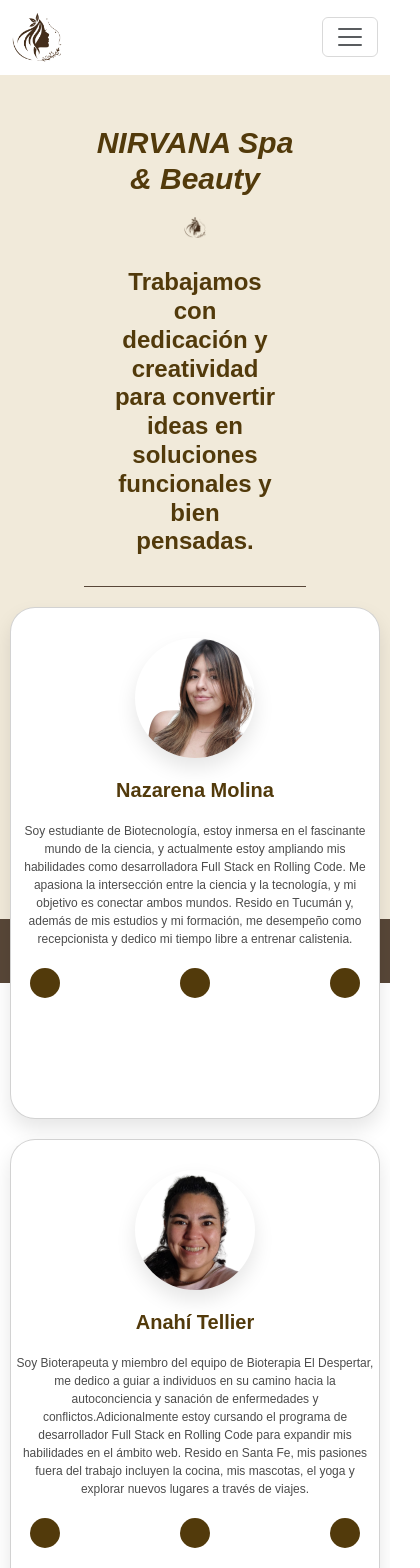
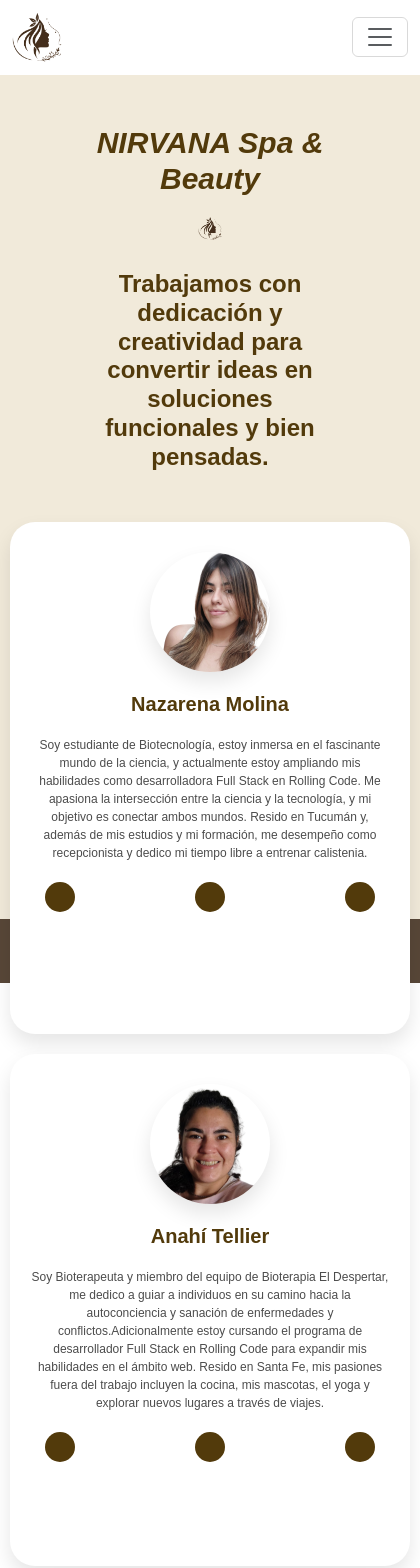
Before and after one commit to SantyMolina98/Spa-Nirvana-React-, a React (Vite) app: page /nosotros in a window 390 px wide. Shown: the top 1568 px of the page, 420 px wide, since content can reach past the window. Built offline with nearby package versions, Linux system fonts and the light colour scheme.

Commit message:
corrección de algunos errores, aún queda corregir estilos

```diff
--- a/src/App.css
+++ b/src/App.css
@@ -16,6 +16,15 @@
   --color-fifth: #f1eada;
   --color-sixth: #eec58c;
   --color-seventh: #aa6d3b;
+}
+
+body{
+    min-height: 100vh;
+    display: flex;
+    flex-direction: column;
+    justify-content: center;
+    flex-wrap: wrap;
+    width: 100vw;
 }
 /* html, body, #root {
   height: 100%;
--- a/src/pages/HomePage.jsx
+++ b/src/pages/HomePage.jsx
@@ -1,6 +1,6 @@
-import {Link} from 'react-router-dom';
 import '../App.css';
 import '../styles/HomePage.css';
+import {Link} from 'react-router-dom';
 import {Carousel, Image, Card, Button} from 'react-bootstrap';
 import banner1 from '../assets/Img/banner1.jpg';
 import banner2 from '../assets/Img/banner2.jpg';
--- a/src/pages/Nosotros.jsx
+++ b/src/pages/Nosotros.jsx
@@ -1,7 +1,5 @@
 import '../App.css';
 import '../styles/Nosotros.css';
-import 'bootstrap';
-import { Link } from 'react-router-dom';
 import logospaheader from '../assets/Img/logospaheader.png';
 import Naza from '../assets/Img/Naza.png';
 import Anahi from '../assets/Img/Anahi.png';
@@ -10,80 +8,80 @@ import Gene from '../assets/Img/Gene.png';
 
 function Nosotros  ()  {
   return (
-    <main>
-      <article className="centrado">
-        <h1>NIRVANA Spa & Beauty</h1>
+    <main className='mainNos'>
+      <div className="centrado">
+        <h1 className='h1Nos'>NIRVANA Spa & Beauty</h1>
         <img src={logospaheader} alt="logo" className="logoarticle" />
         <h3 className="mainh">Trabajamos con dedicación y creatividad para convertir ideas en soluciones funcionales y bien pensadas.</h3>
-      </article>
+      </div>
     <section className="card-section">
-      <div className="card">
-        <img src={Naza} alt="naza" />
+      <div className="cardNos">
+        <img src={Naza} alt="naza" className='fotoNos' />
         <div>
-          <h2>Nazarena Molina</h2>
-          <p>Soy estudiante de Biotecnología, estoy inmersa en el fascinante mundo de la ciencia, y actualmente estoy
+          <h2 className='h2Nos'>Nazarena Molina</h2>
+          <p className='descripcionNos'>Soy estudiante de Biotecnología, estoy inmersa en el fascinante mundo de la ciencia, y actualmente estoy
             ampliando mis habilidades como desarrolladora Full Stack en Rolling Code. Me apasiona la intersección entre
             la ciencia y la tecnología, y mi objetivo es conectar ambos mundos. Resido en Tucumán y, además de mis
             estudios y mi formación, me desempeño como recepcionista y dedico mi tiempo libre a entrenar calistenia.</p>
-          <ul>
-            <li><a href="https://www.facebook.com/nazarena.molina.381265" target="_blank" className="fa fa-facebook"></a></li>
-            <li><a href="https://www.linkedin.com/in/nazarena-molina-b4376b270/" target="_blank" className="fa fa-linkedin"></a></li>
-            <li><a href="https://www.instagram.com/nazarenamolina/" target="_blank" className="fa fa-instagram"></a></li>
+          <ul className='ulNos'>
+            <li className='liNos'><a href="https://www.facebook.com/nazarena.molina.381265" target="_blank" className="fa fa-facebook"></a></li>
+            <li className='liNos'><a href="https://www.linkedin.com/in/nazarena-molina-b4376b270/" target="_blank" className="fa fa-linkedin"></a></li>
+            <li className='liNos'><a href="https://www.instagram.com/nazarenamolina/" target="_blank" className="fa fa-instagram"></a></li>
           </ul>
         </div>
       </div>
     </section>
     <section className="card-section">
-      <div className="card">
-        <img src={Anahi} alt="anahi" />
+      <div className="cardNos">
+        <img src={Anahi} alt="anahi" className='fotoNos' />
         <div>
-          <h2>Anahí Tellier</h2>
-          <p>Soy Bioterapeuta y miembro del equipo de Bioterapia El Despertar, me dedico a guiar a individuos en su
+          <h2 className='h2Nos'>Anahí Tellier</h2>
+          <p className='descripcionNos'>Soy Bioterapeuta y miembro del equipo de Bioterapia El Despertar, me dedico a guiar a individuos en su
             camino hacia la autoconciencia y sanación de enfermedades y conflictos.Adicionalmente estoy cursando el
             programa de desarrollador Full Stack en Rolling Code para expandir mis habilidades en el ámbito web. Resido
             en Santa Fe, mis pasiones fuera del trabajo incluyen la cocina, mis
             mascotas, el yoga y explorar nuevos lugares a través de viajes.</p>
-          <ul>
-            <li><a href="https://www.facebook.com/share/1E2tGpbciN/" target="_blank" className="fa fa-facebook"></a></li>
-            <li><a href="#" className="fa fa-linkedin"></a></li>
-            <li><a href="https://www.instagram.com/anahi.tellier_bioterapeuta/?igsh=aGFlMTV2NXllbHhi#"
+          <ul className='ulNos'>
+            <li className='liNos'><a href="https://www.facebook.com/share/1E2tGpbciN/" target="_blank" className="fa fa-facebook"></a></li>
+            <li className='liNos'><a href="#" className="fa fa-linkedin"></a></li>
+            <li className='liNos'><a href="https://www.instagram.com/anahi.tellier_bioterapeuta/?igsh=aGFlMTV2NXllbHhi#"
                target="_blank" className="fa fa-instagram"></a></li>
           </ul>
         </div>
       </div>
     </section>
     <section className="card-section">
-      <div className="card">
-        <img src={Santy} alt="santy" />
+      <div className="cardNos">
+        <img src={Santy} alt="santy" className='fotoNos' />
         <div>
-          <h2>Santiago Martín Molina</h2>
-          <p>Trabajo en la heladería Grido, donde he desarrollado una sólida capacidad para la atención al cliente
+          <h2 className='h2Nos'>Santiago Martín Molina</h2>
+          <p className='descripcionNos'>Trabajo en la heladería Grido, donde he desarrollado una sólida capacidad para la atención al cliente
             manejando diversas situaciones con profesionalismo. Adicionalmente, me estoy formando como
             desarrollador Full Stack en Rolling Code, una oportunidad para crecer profesionalmente y explorar nuevas
             áreas en el desarrollo web. Resido de Salta, me gusta jugar al fútbol,
             dedicarme a la organización de mi casa y disfrutar de la compañía de mi pareja y amigos.</p>
-          <ul>
-            <li><a href="https://www.facebook.com/santy.molina.98cima?locale=es_LA" target="_blank" className="fa fa-facebook"></a></li>
-            <li><a href="https://www.linkedin.com/in/santiago-molina-2893a2339/" target="_blank" className="fa fa-linkedin"></a></li>
-            <li><a href="https://www.instagram.com/santymolina98/" target="_blank" className="fa fa-instagram"></a></li>
+          <ul className='ulNos'>
+            <li className='liNos'><a href="https://www.facebook.com/santy.molina.98cima?locale=es_LA" target="_blank" className="fa fa-facebook"></a></li>
+            <li className='liNos'><a href="https://www.linkedin.com/in/santiago-molina-2893a2339/" target="_blank" className="fa fa-linkedin"></a></li>
+            <li className='liNos'><a href="https://www.instagram.com/santymolina98/" target="_blank" className="fa fa-instagram"></a></li>
           </ul>
         </div>
       </div>
     </section>
     <section className="card-section">
-      <div className="card">
-        <img src={Gene} alt="gene" />
+      <div className="cardNos">
+        <img src={Gene} alt="gene" className='fotoNos' />
         <div>
-          <h2>Genesis Bolaño</h2>
-          <p>Trabajo en Red Link como Auditor de Sistemas. Me encuentro estudiando la Licenciatura en Gestión en
+          <h2 className='h2Nos'>Genesis Bolaño</h2>
+          <p className='descripcionNos'>Trabajo en Red Link como Auditor de Sistemas. Me encuentro estudiando la Licenciatura en Gestión en
             Tecnología Informática en la UAI y también el
             curso de desarrollador Full Stack en Rolling Code. Esto es para sumar nuevos conocimientos a nivel
             profesional y poder avanzar en mis proyectos personales.Resido en Buenos Aires. En mi tiempo libre, me gusta
             ir al gimnasio, compartir con amigos, bailar, viajar y pasear a mi mascota.</p>
-          <ul>
-            <li><a href="https://www.facebook.com/Genesiscarolinabolano" target="_blank" className="fa fa-facebook"></a></li>
-            <li><a href="https://www.linkedin.com/in/genesis-bola%C3%B1o-55b6b0aa/" target="_blank" className="fa fa-linkedin"></a></li>
-            <li><a href="https://www.instagram.com/bgenesism/" target="_blank" className="fa fa-instagram"></a></li>
+          <ul className='ulNos'>
+            <li className='liNos'><a href="https://www.facebook.com/Genesiscarolinabolano" target="_blank" className="fa fa-facebook"></a></li>
+            <li className='liNos'><a href="https://www.linkedin.com/in/genesis-bola%C3%B1o-55b6b0aa/" target="_blank" className="fa fa-linkedin"></a></li>
+            <li className='liNos'><a href="https://www.instagram.com/bgenesism/" target="_blank" className="fa fa-instagram"></a></li>
           </ul>
       </div>
       </div>
--- a/src/styles/HomePage.css
+++ b/src/styles/HomePage.css
@@ -1,8 +1,4 @@
-*{
-  margin: 0;
-  padding: 0;
-  box-sizing: border-box;
-}
+
 
 .carrusel{
     width: 100%;
--- a/src/styles/Nosotros.css
+++ b/src/styles/Nosotros.css
@@ -1,5 +1,8 @@
 
 * {
+    margin: 0;
+    padding: 0;
+    box-sizing: border-box;
     --color-sixth: #f1eada;
     --color-input: rgb(82, 58, 11);
     --color-background: #f1eada;
@@ -7,15 +10,7 @@
     --color-sixth: #eec58c;
 }
 
-*,
-*::before,
-*::after {
-    margin: 0;
-    padding: 0;
-    box-sizing: border-box;
-}
-
-main {
+.mainNos {
     display: flex;
     flex-wrap: wrap;
     justify-content: center;
@@ -29,7 +24,7 @@ main {
 }
 
 
-main h1, h3 {
+.h1Nos , .mainh {
     width: 100%;
     text-align: center;
     font-weight: 600;
@@ -37,13 +32,17 @@ main h1, h3 {
     margin: 30px;
 }
 
-main h1 {
+.h1Nos {
     font-size: clamp(30px, 6vw, 50px);
     margin-bottom: 20px;
     font-style:oblique;
 }
 
-main .card-section {
+.logoarticle {
+  width: 10%;
+}
+
+.card-section {
     display: flex;
     justify-content: center;
     width: 100%;
@@ -51,7 +50,8 @@ main .card-section {
 
 }
 
-main .card-section .card {
+.cardNos {
+     height: 32em;
     display: flex;
     align-items: center;
     width: 100%;
@@ -66,7 +66,7 @@ main .card-section .card {
     overflow: hidden;
 }
 
-main .card-section .card img {
+.fotoNos {
     max-width: 180px;
     width: 180px;
     height: 180px;
@@ -78,19 +78,14 @@ main .card-section .card img {
 }
 
 
-main .card h2 {
+.h2Nos {
     font-size: clamp(18px, 4vw, 30px);
     font-weight: 600;
     color:  rgb(82, 58, 11);
     margin-top: 5px;
 }
 
-
-main .card {
-    height: 32em;
-}
-
-main .card p {
+.descripcionNos {
     font-size: clamp(12px, 2vw, 14px);
     font-weight: 200;
     margin-top: 10px;
@@ -102,12 +97,11 @@ main .card p {
 }
 
 
-main .card-section .card:hover img {
-
-    transform: scale(1.05) translateX(-20%) scale(1.05);
+.cardNos:hover .fotoNos {
+  transform: scale(1.05) translateX(-20%) scale(1.05);
 }
 
-main .card ul {
+.ulNos {
     margin-top: 20px;
     display: flex;
     flex-direction: row;
@@ -115,7 +109,7 @@ main .card ul {
     list-style: none;
 }
 
-main .card ul li {
+.liNos {
     list-style: none;
     display: inline-block;
     margin: 0;
@@ -123,7 +117,7 @@ main .card ul li {
 
 }
 
-main .card ul li a {
+.fa {
     text-decoration: none;
     color: white;
     background:  rgb(82, 58, 11);
@@ -137,7 +131,7 @@ main .card ul li a {
     font-size: 20px;
 }
 
-main .card ul li a:hover {
+.fa:hover {
     transform: scale(1.2);
     color: white;
     background: rgb(82, 58, 11);
@@ -145,12 +139,12 @@ main .card ul li a:hover {
 
 
 @media (max-width: 992px) {
-    main {
+    .mainNos {
         padding: 30px 15px;
         gap: 30px;
     }
 
-    main .card-section .card {
+    .cardNos {
 
         flex-direction: column;
         text-align: center;
@@ -159,7 +153,7 @@ main .card ul li a:hover {
         align-items: center;
     }
 
-    main .card-section .card img {
+    .fotoNos {
 
         margin: -80px auto 20px auto;
         width: 150px;
@@ -167,13 +161,13 @@ main .card ul li a:hover {
         transform: none;
     }
 
-    main .card-section .card p {
+    .descripcionNos {
         max-width: 80%;
         margin-left: auto;
         margin-right: auto;
     }
 
-    main .card-section .card:hover img {
+   .cardNos:hover .fotoNos {
         transform: scale(1.05) translateX(-20%);
     }
 
@@ -181,29 +175,29 @@ main .card ul li a:hover {
 
 /* Para pantallas pequeñas (ej. celulares) */
 @media (max-width: 600px) {
-    main {
+    .mainNos {
         padding: 20px 10px;
         gap: 20px;
     }
 
-    main .card-section .card {
+    .cardNos {
 
         max-width: 400px;
         padding-top: 110px
     }
 
-    main .card-section .card img {
+    .fotoNos {
         width: 120px;
         height: 120px;
         margin: -60px auto 15px auto;
     }
 
-    main .card-section .card h2 {
+    .h2Nos {
         font-size: 20px;
     }
 
 
-    main .card-section .card p {
+    .descripcionNos {
         font-size: 12px;
         margin-bottom: 15px;
     }
@@ -212,18 +206,18 @@ main .card ul li a:hover {
 
 /* Para pantallas pequeñas (ej. celulares) */
 @media (max-width: 600px) {
-    main {
+    .mainNos {
         padding: 20px 10px;
         gap: 20px;
     }
 
-    main .card-section .card {
+    .cardNos {
         padding: 15px;
         padding-top: 90px;
 
     }
 
-    main .card-section .card img {
+    .fotoNos {
 
         width: 120px;
         height: 120px;
@@ -231,12 +225,12 @@ main .card ul li a:hover {
 
     }
 
-    main .card-section .card h2 {
+    .h2Nos {
         font-size: 20px;
     }
 
 
-    main .card-section .card p {
+    .descripcionNos {
         font-size: 12px;
         margin-bottom: 15px;
     }
```
Also changed, not shown: src/pages/Contacto.jsx (+14 -20 lines), src/styles/contactopage.css (+0 -11 lines).
